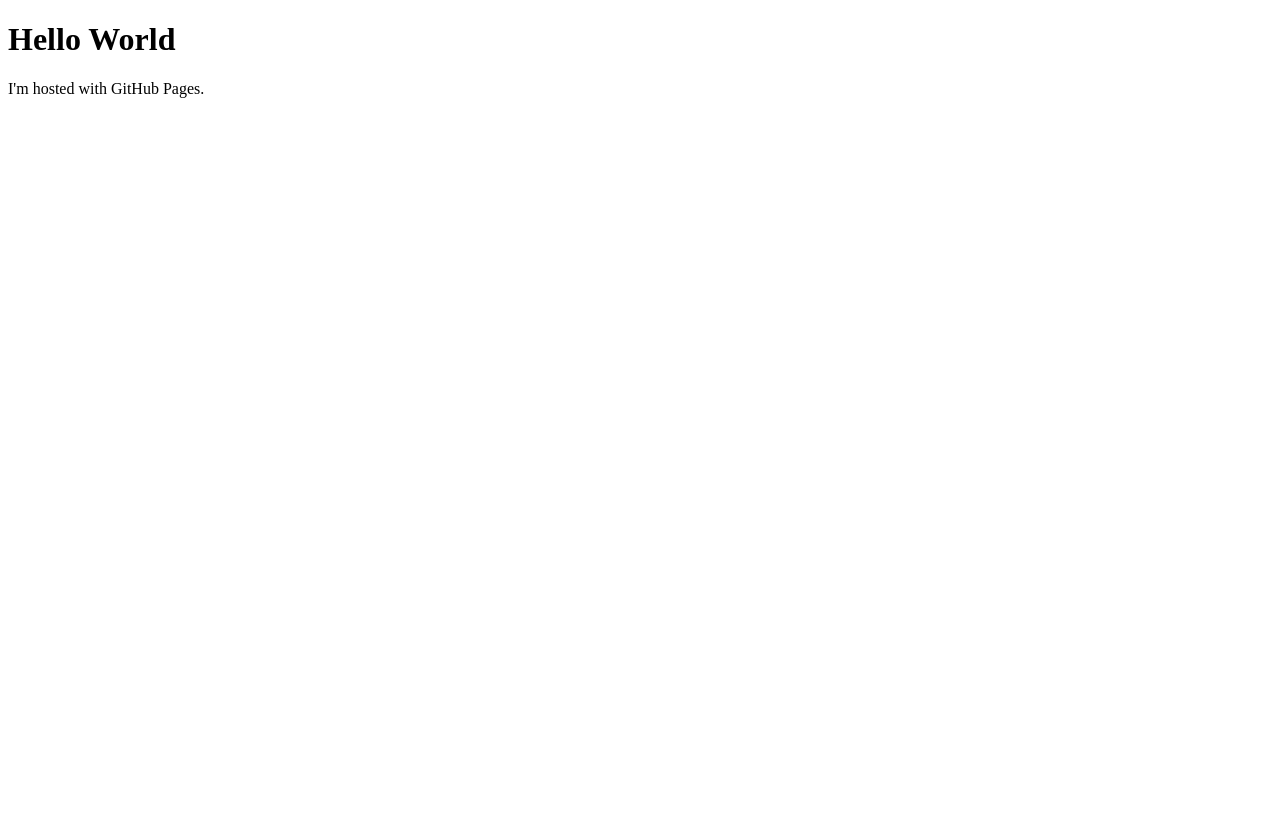
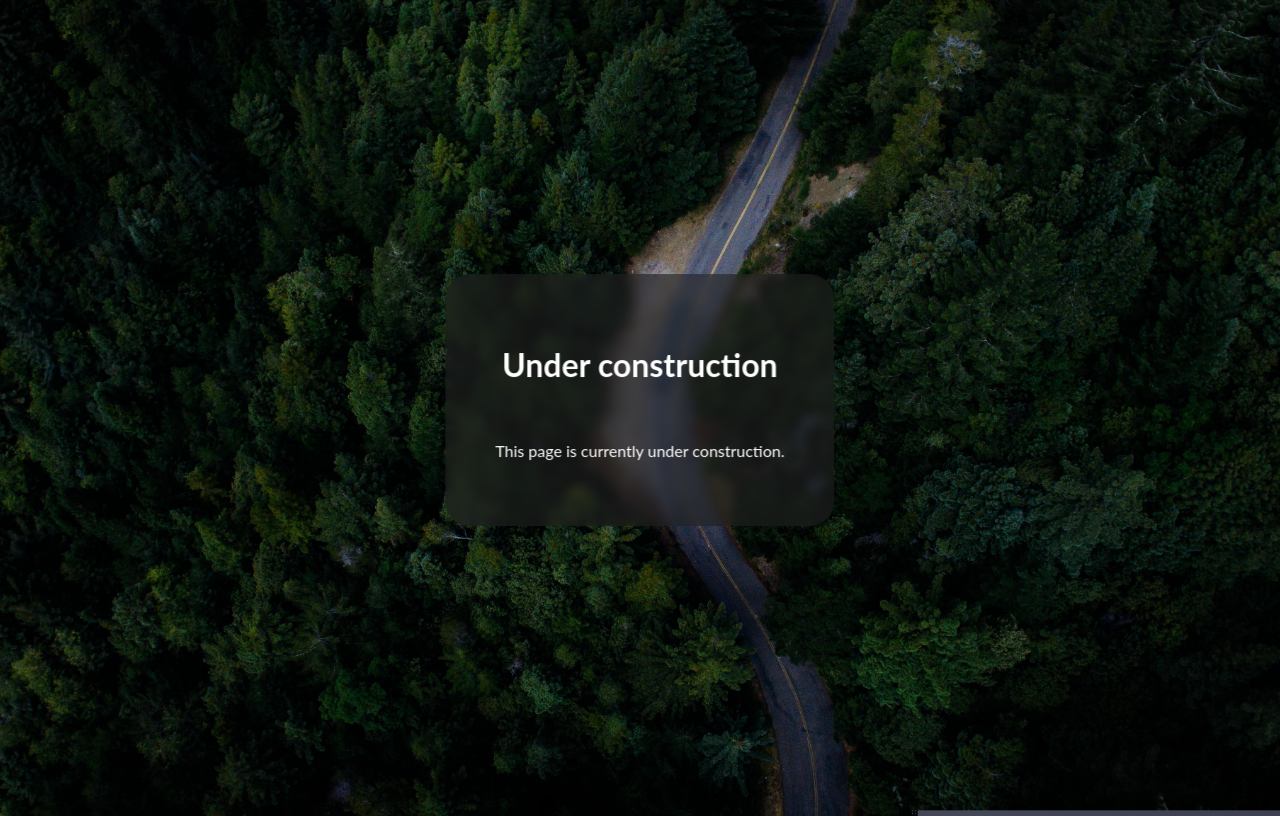
Before and after one commit to jonathanihrig/jonathanihrig.github.io, a plain HTML site: page index.html in a window 1280 px wide. Drawn offline with Linux system fonts and the light colour scheme.

Commit message:
added under construction

```diff
--- /dev/null
+++ b/constructionstyle.css
@@ -0,0 +1,23 @@
+body {
+    background-image: url('./assets/image/forest-bg.jpg');
+    background-repeat: no-repeat;
+    background-size: cover;
+    background-position: center;
+    height: 100vh;
+    width: 100vw;
+    overflow: hidden;
+}
+
+#construction {
+    position: absolute;
+    top: 50%;
+    left: 50%;
+    padding: 50px;
+    border-radius: 25px;
+    transform: translate(-50%, -50%);
+    text-align: center;
+    color: white;
+    background-color: rgba(32, 32, 32, 0.6); /* Make background opaque */
+    backdrop-filter: blur(5px); /* Blur the background behind it */
+    font-family: 'Lato', sans-serif;
+}
--- a/index.html
+++ b/index.html
@@ -1,7 +1,16 @@
 <!DOCTYPE html>
-<html>
+<html lang="en">
+<head>
+    <meta charset="UTF-8">
+    <meta name="viewport" content="width=device-width, initial-scale=1.0">
+    <link rel="stylesheet" href="constructionstyle.css">
+    <title>Jonathan Ihrig - Home</title>
+</head>
 <body>
-<h1>Hello World</h1>
-<p>I'm hosted with GitHub Pages.</p>
+    <div id="construction">
+        <h1>Under construction</h1>
+        <br>
+        <p>This page is currently under construction.</p>
+    </div>
 </body>
 </html>
```
Also changed, not shown: assets/image/forest-bg.jpg (added).
